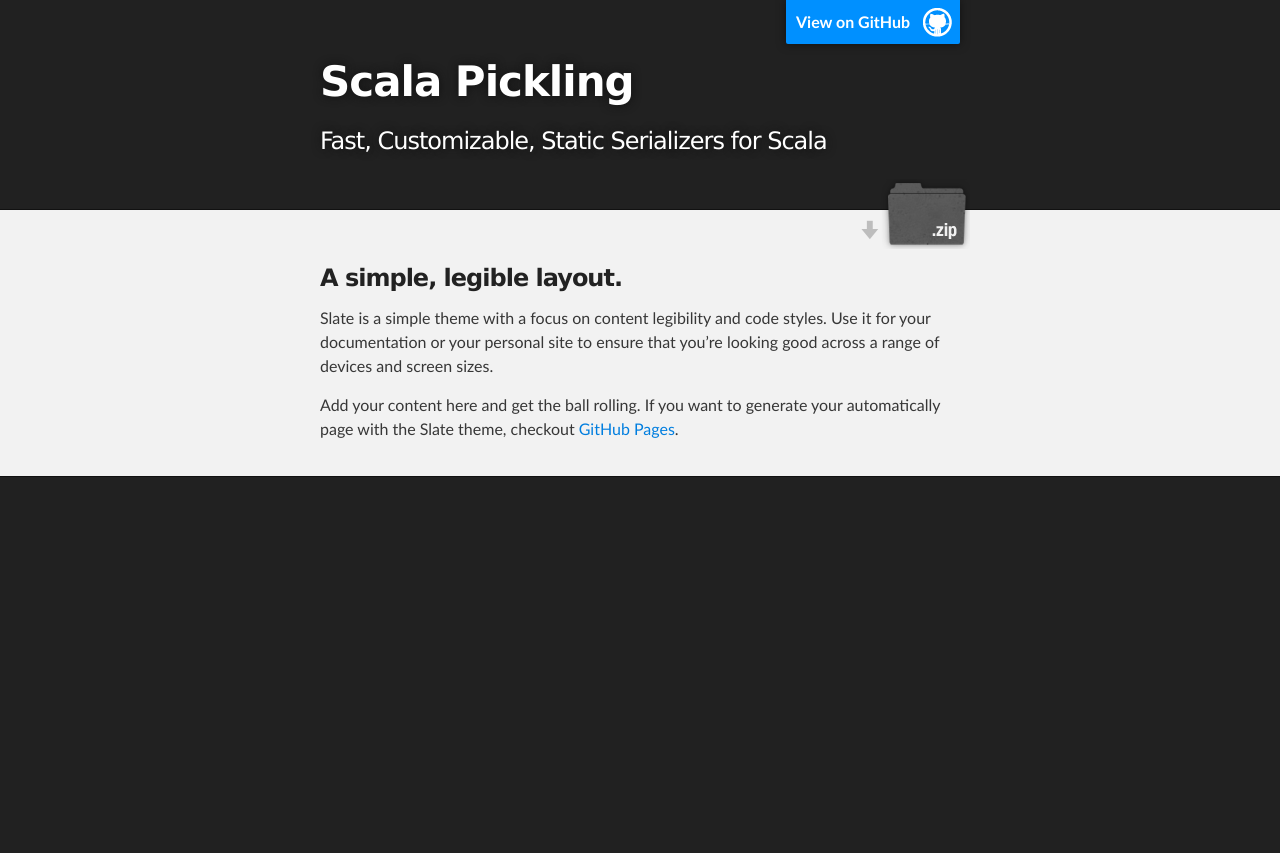
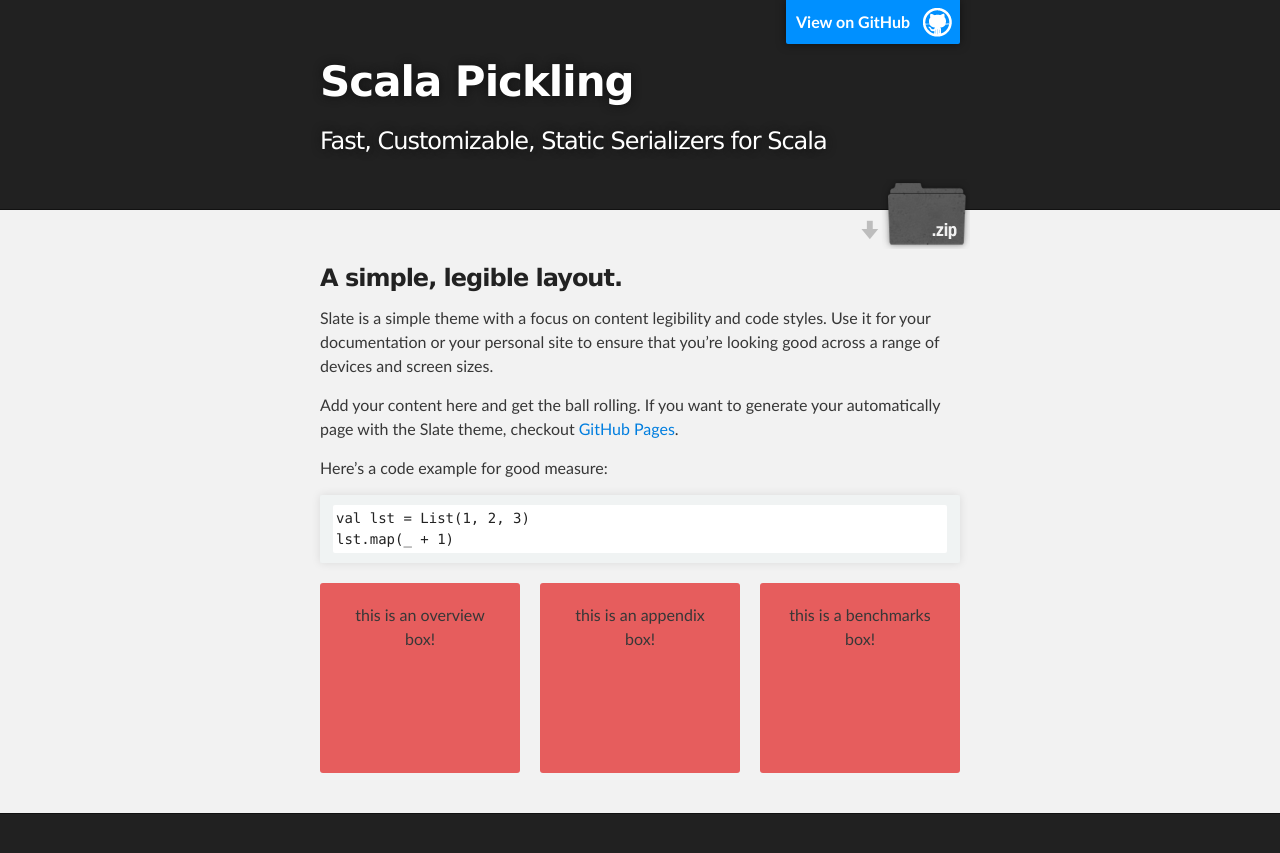
Before and after one commit to heathermiller/wwwpickling, a Jekyll site: the page built from index.md, in a window 1280 px wide. Shown: the top 853 px of the page. Built offline with Jekyll 4.4.1, drawn with Linux system fonts in a browser that asks for light colours.

Commit message:
Adding overview, appendix, and benchmark boxes

```diff
--- a/index.md
+++ b/index.md
@@ -7,3 +7,22 @@
 Slate is a simple theme with a focus on content legibility and code styles. Use it for your documentation or your personal site to ensure that you're looking good across a range of devices and screen sizes.
 
 Add your content here and get the ball rolling. If you want to generate your automatically page with the Slate theme, checkout [GitHub Pages](http://pages.github.com).
+
+Here's a code example for good measure:
+
+    val lst = List(1, 2, 3)
+    lst.map(_ + 1)
+
+<div id="box-wrapper">
+  <div id="overview-box">
+    this is an overview box!
+  </div>
+
+  <div id="benchmarks-box">
+    this is a benchmarks box!
+  </div>
+
+  <div id="appendix-box">
+    this is an appendix box!
+  </div>
+</div>
--- a/resources/css/main.css
+++ b/resources/css/main.css
@@ -159,7 +159,6 @@
 }
 
 pre, code {
-  width: 100%;
   color: #222;
   background-color: #fff;
 
@@ -172,7 +171,6 @@
 }
 
 pre {
-  width: 100%;
   padding: 10px;
   box-shadow: 0 0 10px rgba(0,0,0,.1);
   overflow: auto;
@@ -366,6 +364,46 @@
   background: #212121;
 }
 
+#box-wrapper {
+  text-align: center;
+}
+
+#overview-box {
+  position: relative;
+  float: left;
+  background-color: #E65D5D;
+  border-radius: 3px;
+  padding: 20px;
+  margin-top: 20px;
+  margin-bottom: 20px;
+  width: 160px;
+  height: 150px;
+}
+
+#appendix-box {
+  position: relative;
+  display: inline-block;
+  background-color: #E65D5D;
+  border-radius: 3px;
+  padding: 20px;
+  margin-top: 20px;
+  margin-bottom: 20px;
+  width: 160px;
+  height: 150px;
+}
+
+#benchmarks-box {
+  position: relative;
+  float: right;
+  background-color: #E65D5D;
+  border-radius: 3px;
+  padding: 20px;
+  margin-top: 20px;
+  margin-bottom: 20px;
+  width: 160px;
+  height: 150px;
+}
+
 /*******************************************************************************
 Small Device Styles
 *******************************************************************************/
```
